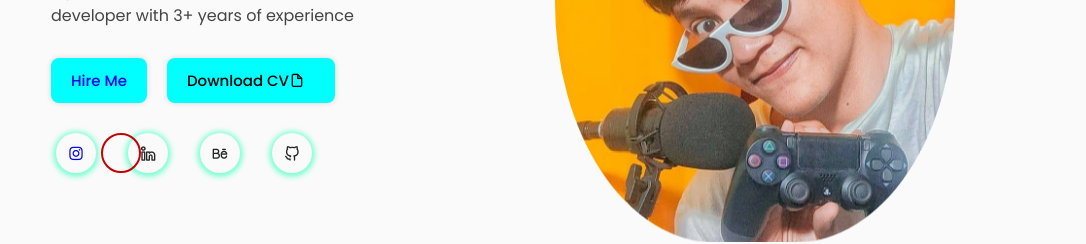
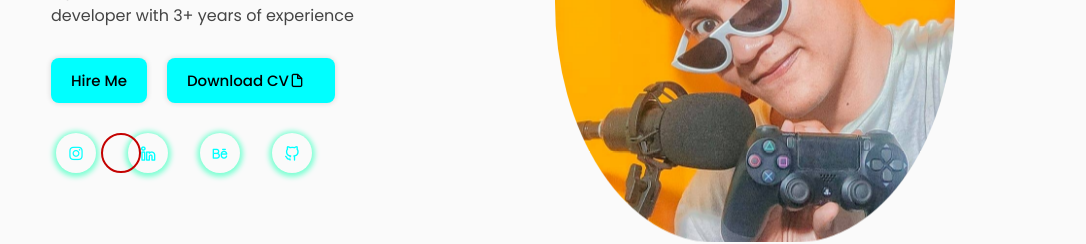
Before and after one commit to kadekjulitana/kadekjulitana.github.io, a plain HTML site: page index.html in a window 1280 px wide. Shown: the part 521-765 px from the top of the page, without its empty margins (97-1183 px from the left). Drawn offline with nearby package versions, Linux system fonts and the light colour scheme; a web font is replaced by a local one.

Commit message:
merubah html

```diff
--- a/index.html
+++ b/index.html
@@ -75,7 +75,9 @@
                                 <i class="uil uil-instagram"></i></a></div>
                         <div class="icon"><i class="uil uil-linkedin-alt"></i></div>
                         <div class="icon"><i class="uil uil-behance-alt"></i></div>
-                        <div class="icon"><i class="uil uil-github-alt"></i></div>
+                        <div class="icon">
+                            <a href="https://github.com/kadekjulitana" target="_blank">
+                                <i class="uil uil-github-alt"></i></a></div>
                     </div>
                 </div>
                 <div class="featured-image">
--- a/style.css
+++ b/style.css
@@ -276,6 +276,14 @@ body.dark #moon {
     color: #fff;
 }
 
+.hire-btn a {
+    color: #000;
+    text-decoration: none;
+    transition: all 0.5s ease;
+}
+.hire-btn a:hover {
+    color: #fff;
+}
 .btn i {
     margin-right: 10px;
 }
@@ -298,10 +306,15 @@ i {
     align-items: center;
     width: 40px;
     height: 40px;
-    color: var(--icon-color);
+    color: aqua;
     border-radius: 50%;
     box-shadow: 0px 1px 5px 3px aquamarine;
     cursor: pointer;
+}
+
+.uil-instagram,
+.uil-github-alt {
+    color: aqua;
 }
 
 .icon_circle {
```
